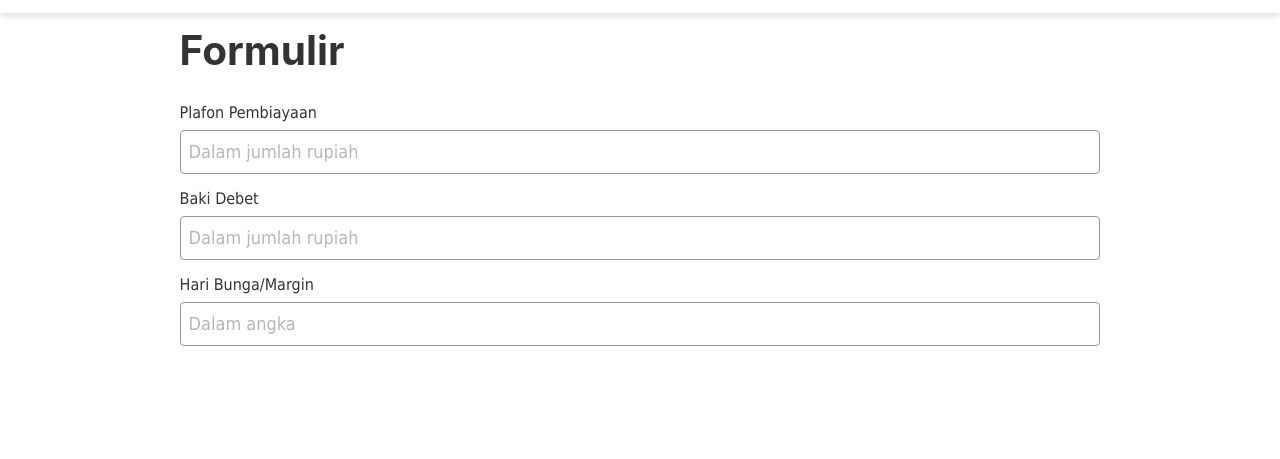
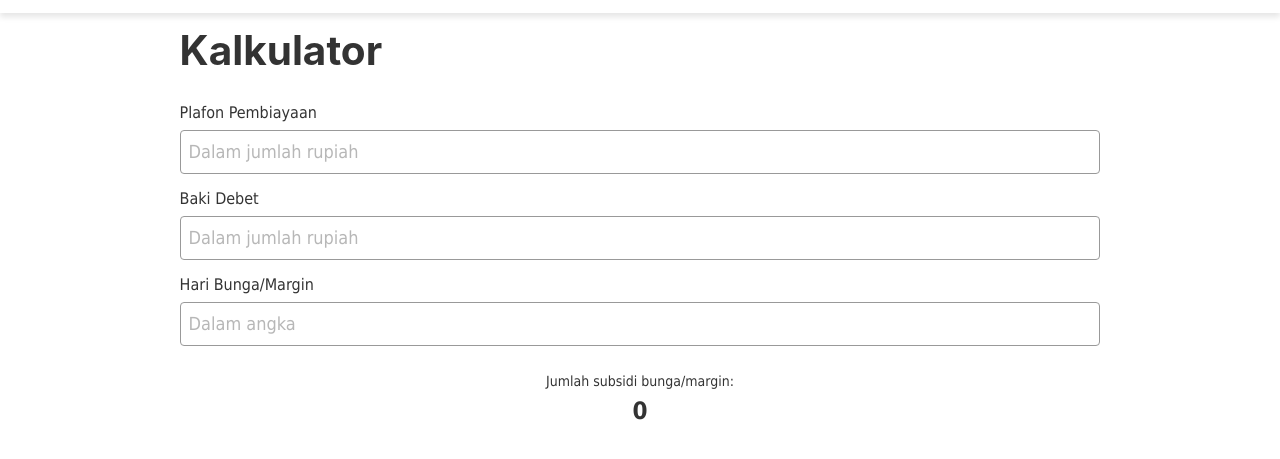
Before and after one commit to rakhadjo/subsidi-umkm, a Gatsby site: page /kalkulator in a window 1280 px wide. Shown: the part 49-508 px from the top of the page. Built offline with nearby package versions, Linux system fonts and the light colour scheme; Gatsby itself is replaced by a stand-in of ours.

Commit message:
feature: calculation

```diff
--- /dev/null
+++ b/src/components/calculationResult.js
@@ -0,0 +1,31 @@
+import React from 'react'
+import PropTypes from 'prop-types'
+
+import { calculateSubsidyAmount } from "../helpers/subsidy"
+
+import "./styles/calculationResult.css"
+
+const CalculationResult = ({
+  creditAmount,
+  outstandingDebt,
+  daysOfSubsidisation
+}) => {
+  return (
+    <div className="wrapper">
+      <div className="description">
+        Jumlah subsidi bunga/margin:
+      </div>
+      <div className="total">
+        {calculateSubsidyAmount(creditAmount, outstandingDebt, daysOfSubsidisation)}
+      </div>
+    </div>
+  )
+}
+
+CalculationResult.propTypes = {
+  creditAmount: PropTypes.string.isRequired,
+  outstandingDebt: PropTypes.string.isRequired,
+  daysOfSubsidisation: PropTypes.string.isRequired,
+}
+
+export default CalculationResult
--- /dev/null
+++ b/src/components/styles/calculationResult.css
@@ -0,0 +1,19 @@
+.wrapper {
+  margin-top: 10px;
+  display: flex;
+  flex-direction: column;
+  justify-content: center;
+  align-items: center;
+}
+
+.description {
+  font-family: Tahoma, Verdana, Segoe, sans-serif;
+  font-size: 14px;
+  margin-bottom: 4px;
+}
+
+.total {
+  font-family: Tahoma, Verdana, Segoe, sans-serif;
+  font-size: 24px;
+  font-weight: bold;
+}
--- /dev/null
+++ b/src/helpers/subsidy.js
@@ -0,0 +1,13 @@
+export const calculateSubsidyAmount = (creditAmount, outstandingDebt, daysOfSubsidisation) => {
+  let subsidyPercentage = 0;
+  if (creditAmount <= 500000000) {
+    subsidyPercentage = 0.2
+  } else if (creditAmount <= 10000000000) {
+    subsidyPercentage = 0.3
+  } else {
+    return "Plafon pembiayaan melebihi batas Rp. 10 miliar"
+  }
+
+  const result = (outstandingDebt * daysOfSubsidisation) / 360
+  return result
+}
--- a/src/pages/kalkulator.js
+++ b/src/pages/kalkulator.js
@@ -3,6 +3,7 @@ import React, { useState } from "react"
 import Layout from "../components/layout"
 import SEO from "../components/seo"
 import TextField from "../components/textField"
+import CalculationResult from "../components/calculationResult"
 
 const Calculator = () => {
   const [creditAmount, setCreditAmount] = useState("")
@@ -18,7 +19,7 @@ const Calculator = () => {
   return (
     <Layout>
       <SEO title="Kalkulator besaran subsidi bunga/margin Usaha Mikro, Kecil, dan Menengah" />
-      <h1>Formulir</h1>
+      <h1>Kalkulator</h1>
       <TextField
         title="Plafon Pembiayaan"
         placeholder="Dalam jumlah rupiah"
@@ -29,14 +30,21 @@ const Calculator = () => {
       <TextField
         title="Baki Debet"
         placeholder="Dalam jumlah rupiah"
+        error={validate(outstandingDebt)}
         value={outstandingDebt}
         onChange={setOutstandingDebt}
       />
       <TextField
         title="Hari Bunga/Margin"
         placeholder="Dalam angka"
+        error={validate(daysOfSubsidisation)}
         value={daysOfSubsidisation}
         onChange={setDaysOfSubsidisation}
+      />
+      <CalculationResult
+        creditAmount={creditAmount}
+        outstandingDebt={outstandingDebt}
+        daysOfSubsidisation={daysOfSubsidisation}
       />
     </Layout>
   )
```
